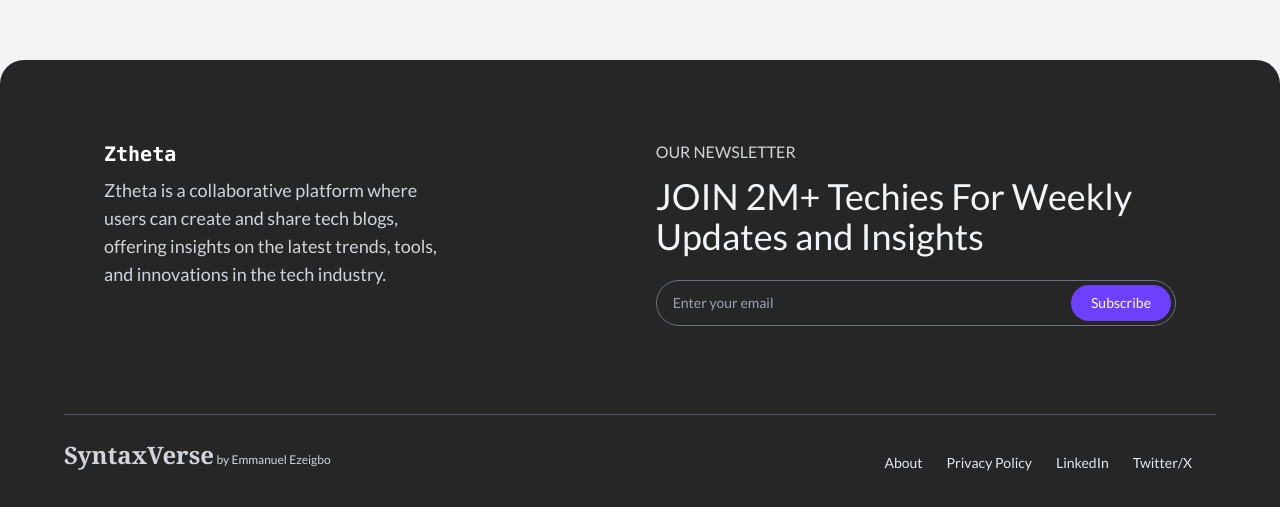
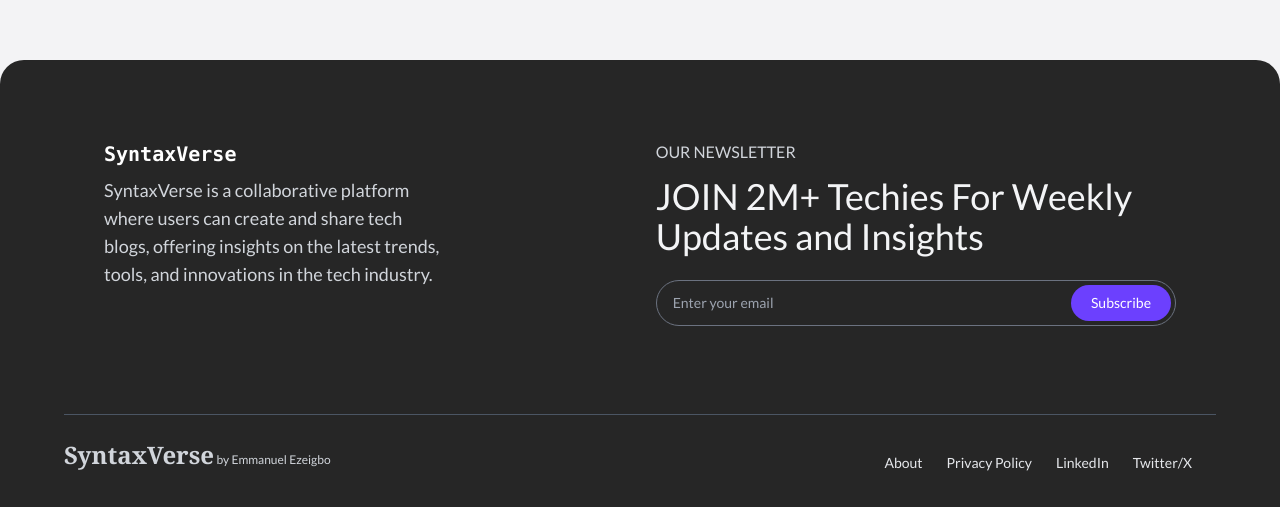
Before and after one commit to ezeigboemmanuel/SyntaxVerse, a Next.js app: page / in a window 1280 px wide. Shown: the part 829-1336 px from the top of the page. Built offline with nearby package versions, Linux system fonts and the light colour scheme; no server answers; a web font is replaced by a local one.

Commit message:
Update: changed zheta to syntaxverse

```diff
--- a/components/Footer.tsx
+++ b/components/Footer.tsx
@@ -6,9 +6,9 @@ const Footer = () => {
     <div className="bg-[#262626] max-w-[1400px] mx-auto rounded-t-2xl md:rounded-t-3xl text-gray-300 p-5 pt-10 md:pt-20 md:px-16">
       <div className="flex flex-col md:flex-row pb-8 md:pb-16 md:space-x-28 lg:space-x-52 md:justify-between lg:px-10">
         <div className="mb-8 basis-1/2">
-          <p className="font-bold text-xl text-white font-mono mb-2">Ztheta</p>
+          <p className="font-bold text-xl text-white font-mono mb-2">SyntaxVerse</p>
           <p className="md:text-lg">
-            Ztheta is a collaborative platform where users can create and share
+            SyntaxVerse is a collaborative platform where users can create and share
             tech blogs, offering insights on the latest trends, tools, and
             innovations in the tech industry.
           </p>
```
